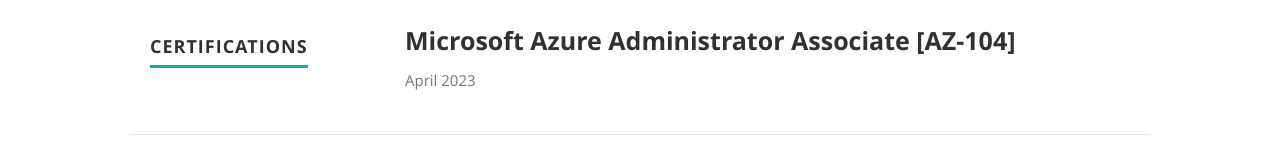
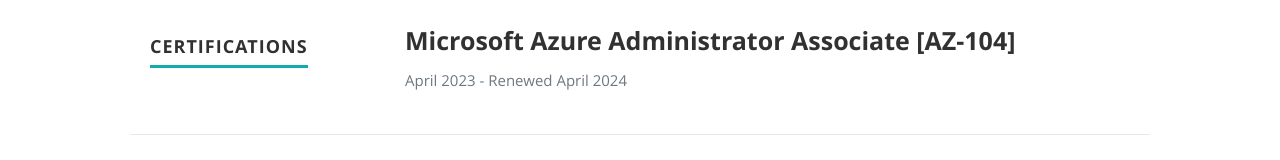
Before and after one commit to pdautresme/azure-resume, a plain HTML site: page frontend/index.html in a window 1280 px wide. Shown: the part 1188-1348 px from the top of the page. Drawn offline with nearby package versions, Linux system fonts and the light colour scheme.

Commit message:
20240606 - Maj url Microsoft et Renewal Certification

```diff
--- a/frontend/index.html
+++ b/frontend/index.html
@@ -122,7 +122,7 @@
                <div class="twelve columns">
 
                   <h3>Microsoft Azure Administrator Associate [AZ-104]</h3>
-                  <p class="info"><em class="date">April 2023</em></p>
+                  <p class="info"><em class="date">April 2023 - Renewed April 2024</em></p>
 
                </div>
 
```
